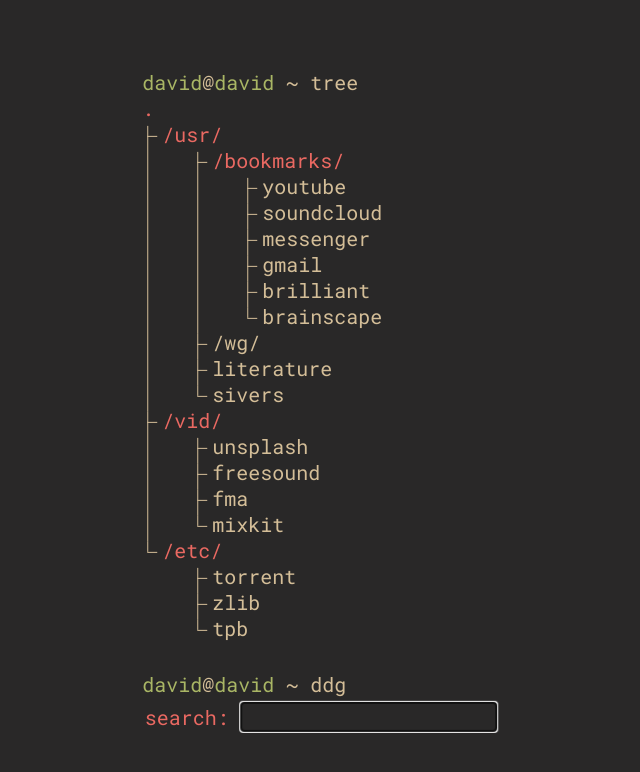
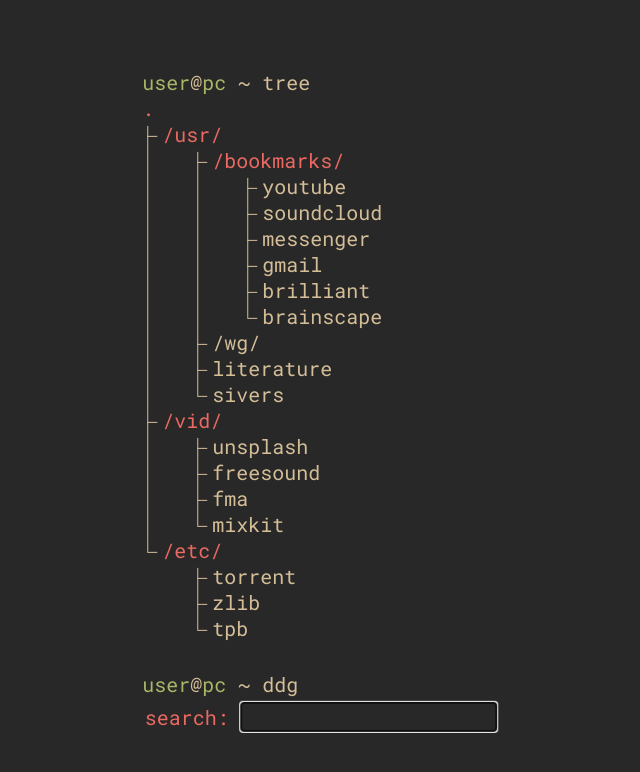
Before and after one commit to Plokosko/dotfiles, a browser extension: page gruvbox v2/new tab page/index.html in a window 1280 px wide. Shown: the whole page, without its empty margins (321-961 px from the left). Drawn offline with Linux system fonts and the light colour scheme.

Commit message:
Update index.html

```diff
--- a/gruvbox v2/new tab page/index.html
+++ b/gruvbox v2/new tab page/index.html
@@ -8,7 +8,7 @@
   </head>
   <body>
     <div class="container">
-      <div class="prompt"><span>david</span>@<span>david</span> ~ tree</div>
+      <div class="prompt"><span>user</span>@<span>pc</span> ~ tree</div>
       <div class="tree">
         <h1>.</h1>
         <ul>
@@ -20,7 +20,7 @@
                 <ul>
                   <li><a href="https://www.youtube.com/">youtube</a></li>
                   <li><a href="https://soundcloud.com/discover">soundcloud</a></li>
-                  <li><a href="https://www.facebook.com/messages/t/1425361100838153/">messenger</a></li>
+                  <li><a href="https://www.facebook.com/messages/t/*/">messenger</a></li>
                   <li><a href="https://mail.google.com/mail/u/0/#inbox">gmail</a></li>
                   <li><a href="https://brilliant.org/daily-problems/">brilliant</a></li>
                   <li><a href="https://www.brainscape.com/l/dashboard">brainscape</a></li>
@@ -50,7 +50,7 @@
           </li>
         </ul>
       </div>
-      <div class="prompt"><span>david</span>@<span>david</span> ~ ddg</div>
+      <div class="prompt"><span>user</span>@<span>pc</span> ~ ddg</div>
       <form action="https://duckduckgo.com/" method="GET">
         <h1>search: </h1>
         <input type="text" name="q" autofocus="autofocus">
```
